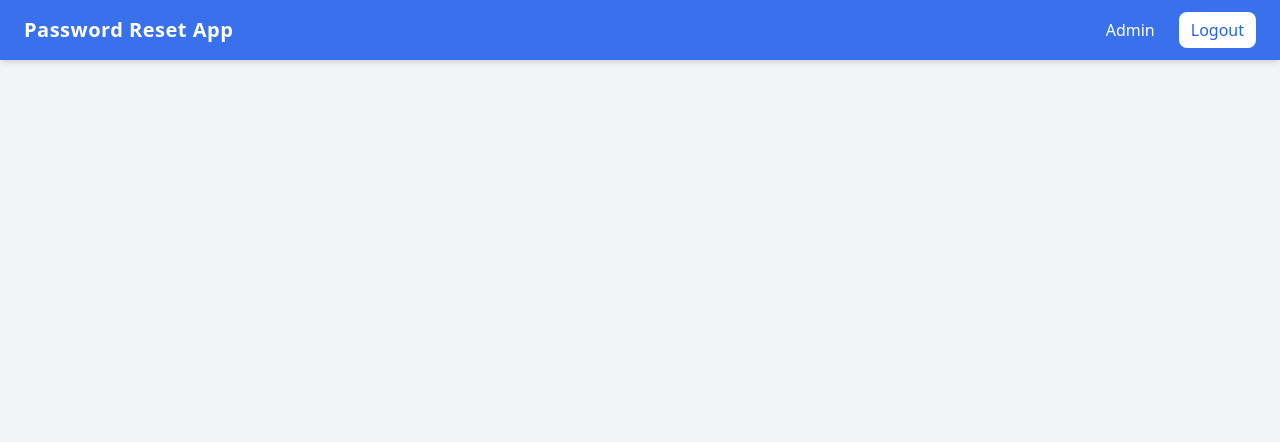
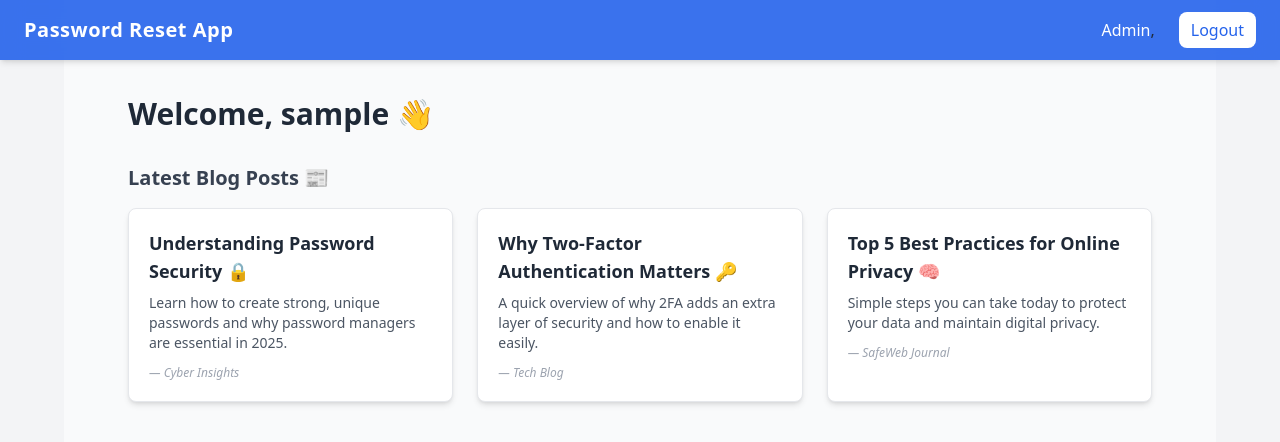
Before and after one commit to Varun30501/password-reset-app-frontend, a React (Vite) app: page /dashboard in a window 1280 px wide. Shown: the top 442 px of the page. Built offline with nearby package versions, Linux system fonts and the light colour scheme; sample sign-in values are in the browser's storage.

Commit message:
third commit

```diff
--- a/package.json
+++ b/package.json
@@ -10,6 +10,7 @@
     "preview": "vite preview"
   },
   "dependencies": {
+    "@tailwindcss/line-clamp": "^0.4.4",
     "autoprefixer": "^10.4.21",
     "axios": "^1.12.2",
     "bootstrap-icons": "^1.13.1",
--- a/src/App.jsx
+++ b/src/App.jsx
@@ -10,6 +10,8 @@ import AdminDashboard from "./pages/AdminDashboard";
 import ProtectedRoute from "./components/protectedRoute";
 import Navbar from "./components/navbar";
 import Home from "./pages/Home";
+import UserDashboard from "./pages/UserDashboard";
+
 
 function AppContent() {
   const location = useLocation();
@@ -27,8 +29,8 @@ function AppContent() {
       {/* ✅ Non-admin pages are full viewport height, centered */}
       <main
         className={`flex-1 ${isAdminPage
-            ? "pt-20 pb-10 px-4 flex justify-center items-start"
-            : "flex justify-center items-center"
+          ? "pt-20 pb-10 px-4 flex justify-center items-start"
+          : "flex justify-center items-center"
           }`}
       >
         <div className="w-full max-w-6xl">
@@ -46,6 +48,16 @@ function AppContent() {
                 </ProtectedRoute>
               }
             />
+            <Route
+              path="/dashboard"
+              element={
+                <ProtectedRoute allowedRoles={["user", "admin"]}>
+                  <UserDashboard />
+                </ProtectedRoute>
+              }
+            />
+
+
           </Routes>
         </div>
       </main>
--- a/src/components/navbar.jsx
+++ b/src/components/navbar.jsx
@@ -29,7 +29,7 @@ const Navbar = () => {
                                 Login
                             </Link>
                             <Link to="/signup" className="text-white hover:text-gray-200">
-                                Register
+                                SignUp
                             </Link>
                         </>
                     ) : (
@@ -38,7 +38,13 @@ const Navbar = () => {
                                 <Link to="/admin" className="text-white hover:text-gray-200">
                                     Admin
                                 </Link>
+                            )},
+                            {user.role !== "admin" && (
+                                <Link to="/dashboard" className="text-white hover:text-gray-200">
+                                    Dashboard
+                                </Link>
                             )}
+
                             <button
                                 onClick={handleLogout}
                                 className="bg-white text-blue-600 px-3 py-1.5 rounded-lg font-medium hover:bg-gray-200 transition"
--- a/src/pages/ForgotPassword.jsx
+++ b/src/pages/ForgotPassword.jsx
@@ -1,6 +1,8 @@
 import React, { useState } from "react";
 import API from "../api";
 import { toast } from "react-toastify";
+import { Link } from "react-router-dom";
+
 
 const ForgotPassword = () => {
     const [email, setEmail] = useState("");
@@ -48,9 +50,9 @@ const ForgotPassword = () => {
                 </form>
 
                 <div className="text-center mt-6">
-                    <a href="/login" className="text-blue-600 text-sm hover:underline">
+                    <Link to="/login" className="text-blue-600 text-sm hover:underline">
                         Back to Login
-                    </a>
+                    </Link>
                 </div>
             </div>
         </div>
--- a/src/pages/Login.jsx
+++ b/src/pages/Login.jsx
@@ -2,6 +2,8 @@ import React, { useState } from "react";
 import API from "../api";
 import { toast } from "react-toastify";
 import { useNavigate } from "react-router-dom";
+import { Link } from "react-router-dom";
+
 
 const Login = () => {
     const [email, setEmail] = useState("");
@@ -72,12 +74,12 @@ const Login = () => {
                 </form>
 
                 <div className="flex justify-between mt-6 text-sm">
-                    <a href="/forgot-password" className="text-blue-600 hover:underline">
+                    <Link to="/forgot-password" className="text-blue-600 hover:underline">
                         Forgot Password?
-                    </a>
-                    <a href="/signup" className="text-blue-600 hover:underline">
+                    </Link>
+                    <Link to="/signup" className="text-blue-600 hover:underline">
                         Create Account
-                    </a>
+                    </Link>
                 </div>
             </div>
         </div>
--- a/src/pages/ResetPassword.jsx
+++ b/src/pages/ResetPassword.jsx
@@ -2,6 +2,8 @@ import React, { useState } from "react";
 import { useParams, useNavigate } from "react-router-dom";
 import API from "../api";
 import { toast } from "react-toastify";
+import { Link } from "react-router-dom";
+
 
 const ResetPassword = () => {
     const { token } = useParams();
@@ -54,9 +56,9 @@ const ResetPassword = () => {
                 </form>
 
                 <div className="text-center mt-6">
-                    <a href="/login" className="text-blue-600 text-sm hover:underline">
+                    <Link to="/login" className="text-blue-600 text-sm hover:underline">
                         Back to Login
-                    </a>
+                    </Link>
                 </div>
             </div>
         </div>
--- a/src/pages/Signup.jsx
+++ b/src/pages/Signup.jsx
@@ -2,6 +2,8 @@ import React, { useState } from "react";
 import API from "../api";
 import { toast } from "react-toastify";
 import { useNavigate } from "react-router-dom";
+import { Link } from "react-router-dom";
+
 
 const Signup = () => {
     const [username, setUsername] = useState("");
@@ -12,7 +14,7 @@ const Signup = () => {
     const handleRegister = async (e) => {
         e.preventDefault();
         try {
-            await API.post("/register", { username, email, password });
+            await API.post("/signup", { username, email, password });
             toast.success("Account created successfully!");
             navigate("/login");
         } catch (err) {
@@ -77,9 +79,9 @@ const Signup = () => {
                 </form>
 
                 <div className="text-center mt-6 text-sm">
-                    <a href="/login" className="text-blue-600 hover:underline">
+                    <Link to="/login" className="text-blue-600 hover:underline">
                         Already have an account? Login
-                    </a>
+                    </Link>
                 </div>
             </div>
         </div>
--- /dev/null
+++ b/src/pages/UserDashboard.jsx
@@ -0,0 +1,75 @@
+import React, { useEffect, useState } from "react";
+import { useNavigate } from "react-router-dom";
+
+const UserDashboard = () => {
+  const navigate = useNavigate();
+  const user = JSON.parse(localStorage.getItem("user") || "{}");
+  const [posts, setPosts] = useState([]);
+
+  useEffect(() => {
+    // Simulate fetching blog posts
+    setPosts([
+      {
+        id: 1,
+        title: "Understanding Password Security 🔒",
+        description:
+          "Learn how to create strong, unique passwords and why password managers are essential in 2025.",
+        author: "Cyber Insights",
+      },
+      {
+        id: 2,
+        title: "Why Two-Factor Authentication Matters 🔑",
+        description:
+          "A quick overview of why 2FA adds an extra layer of security and how to enable it easily.",
+        author: "Tech Blog",
+      },
+      {
+        id: 3,
+        title: "Top 5 Best Practices for Online Privacy 🧠",
+        description:
+          "Simple steps you can take today to protect your data and maintain digital privacy.",
+        author: "SafeWeb Journal",
+      },
+    ]);
+  }, []);
+
+  const handleLogout = () => {
+    localStorage.clear();
+    navigate("/login");
+  };
+
+  return (
+    <div className="min-h-screen bg-gray-50 pt-24 px-6">
+      <div className="max-w-5xl mx-auto">
+        <div className="flex justify-between items-center mb-8">
+          <h1 className="text-3xl font-semibold text-gray-800">
+            Welcome, {user.username || "User"} 👋
+          </h1>
+        </div>
+
+        <h2 className="text-xl font-semibold text-gray-700 mb-4">
+          Latest Blog Posts 📰
+        </h2>
+
+        <div className="grid gap-6 sm:grid-cols-2 lg:grid-cols-3">
+          {posts.map((post) => (
+            <div
+              key={post.id}
+              className="bg-white shadow-md rounded-lg p-5 border hover:shadow-lg transition"
+            >
+              <h3 className="text-lg font-semibold text-gray-800 mb-2">
+                {post.title}
+              </h3>
+              <p className="text-gray-600 text-sm mb-3">{post.description}</p>
+              <p className="text-gray-400 text-xs italic">
+                — {post.author}
+              </p>
+            </div>
+          ))}
+        </div>
+      </div>
+    </div>
+  );
+};
+
+export default UserDashboard;
--- a/tailwind.config.js
+++ b/tailwind.config.js
@@ -10,5 +10,5 @@ export default {
       }
     },
   },
-  plugins: [],
+  plugins:[],
 };
```
Also changed, not shown: 1 other file (tests, documents, lock files or other folders).
